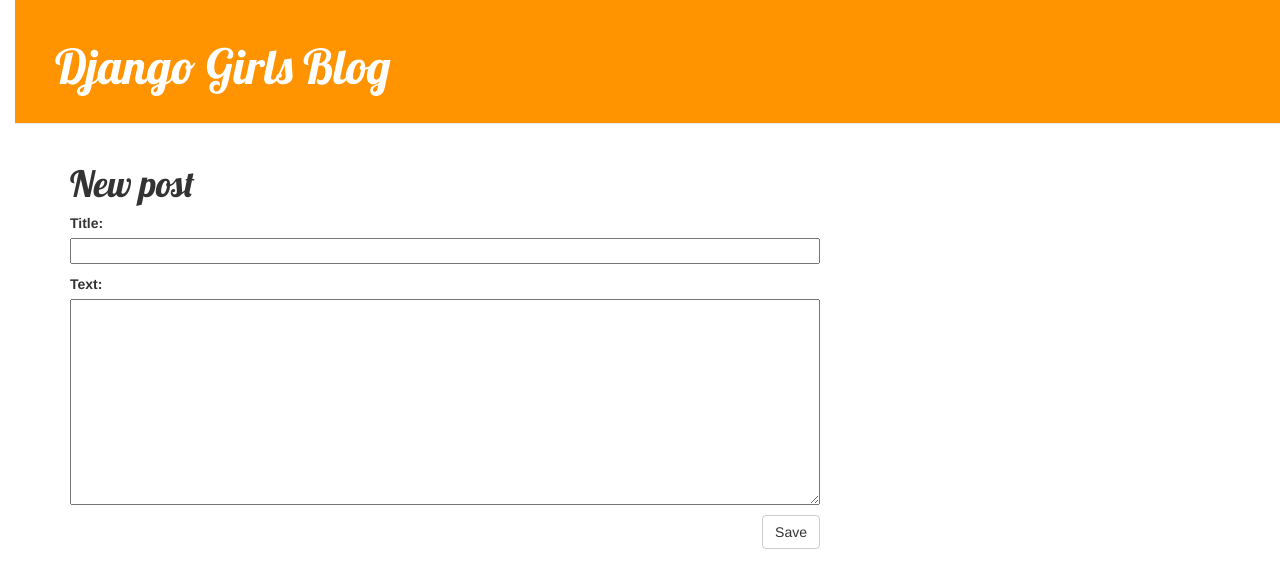
After one commit to niksamoyloff/blog, a Django app: page /post/new/ in a window 1280 px wide. The commit adds this page. Shown: the top 588 px of the page. Run offline with Django 3.2, Linux system fonts and the light colour scheme; some libraries are stand-ins or nearby versions.

Commit message:
Added views to create/edit blog post inside the site.

```diff
--- /dev/null
+++ b/blog/forms.py
@@ -0,0 +1,8 @@
+from django import forms
+from .models import Post
+
+class PostForm(forms.ModelForm):
+
+	class Meta:
+		model = Post
+		fields = ('title', 'text',)
--- a/blog/models.py
+++ b/blog/models.py
@@ -1,6 +1,5 @@
 from django.db import models
 from django.utils import timezone
-
 
 class Post(models.Model):
     author = models.ForeignKey('auth.User')
--- a/blog/templates/blog/base.html
+++ b/blog/templates/blog/base.html
@@ -9,6 +9,9 @@
   </head>
   <body>
     <div class="page-header">
+      {% if user.is_authenticated %}
+        <a href="{% url 'post_new' %}" class="top-menu"><span class="glyphicon glyphicon-plus"></span></a>
+      {% endif %}
       <h1><a href="/">Django Girls Blog</a></h1>
     </div>
     <div class="content container">
--- a/blog/templates/blog/post_detail.html
+++ b/blog/templates/blog/post_detail.html
@@ -5,6 +5,7 @@
 		{% if post.published_date %}
 			<div class="date">
 				{{ post.published_date }}
+				<a class="btn btn-default" href="{% url 'post_edit' pk=post.pk %}"><span class="glyphicon glyphicon-pencil"></span></a>
 			</div>
 		{% endif %}
 		<h1>{{ post.title }}</h1>
--- /dev/null
+++ b/blog/templates/blog/post_edit.html
@@ -0,0 +1,9 @@
+{% extends 'blog/base.html' %}
+
+{% block content %}
+	<h1>New post</h1>
+	<form method="POST" class="post-form">{% csrf_token %}
+		{{ form.as_p }}
+		<button type="submit" class="save btn btn-default">Save</button>
+	</form>
+{% endblock %}
--- a/blog/urls.py
+++ b/blog/urls.py
@@ -4,4 +4,6 @@ from . import views
 urlpatterns = [
     url(r'^$', views.post_list, name = 'post_list'),
     url(r'^post/(?P<pk>[0-9]+)/$', views.post_detail, name = 'post_detail'),
+    url(r'^post/new/$', views.post_new, name='post_new'),
+    url(r'^post/(?P<pk>[0-9]+)/edit/$', views.post_edit, name='post_edit'),
 ]
--- a/blog/views.py
+++ b/blog/views.py
@@ -1,6 +1,7 @@
-from django.shortcuts import render, get_object_or_404
+from django.shortcuts import render, get_object_or_404, redirect
 from django.utils import timezone
 from .models import Post
+from .forms import PostForm
 
 def post_list(request):
     posts = Post.objects.filter(published_date__lte = timezone.now()).order_by('published_date')
@@ -9,3 +10,30 @@ def post_list(request):
 def post_detail(request, pk):
     post = get_object_or_404(Post, pk=pk)
     return render(request, 'blog/post_detail.html', {'post': post})
+
+def post_new(request):
+	if request.method == "POST":
+		form = PostForm(request.POST)
+		if form.is_valid():
+			post = form.save(commit=False)
+			post.author = request.user
+			post.published_date = timezone.now()
+			post.save()
+			return redirect('blog.views.post_detail', pk=post.pk)
+	else:
+		form = PostForm()
+	return render(request, 'blog/post_edit.html', {'form': form})
+
+def post_edit(request, pk):
+    post = get_object_or_404(Post, pk=pk)
+    if request.method == "POST":
+        form = PostForm(request.POST, instance=post)
+        if form.is_valid():
+            post = form.save(commit=False)
+            post.author = request.user
+            post.published_date = timezone.now()
+            post.save()
+            return redirect('/', pk=post.pk)
+    else:
+        form = PostForm(instance=post)
+    return render(request, 'blog/post_edit.html', {'form': form})
```
Lines whose indentation alone changed are shown as unchanged.
